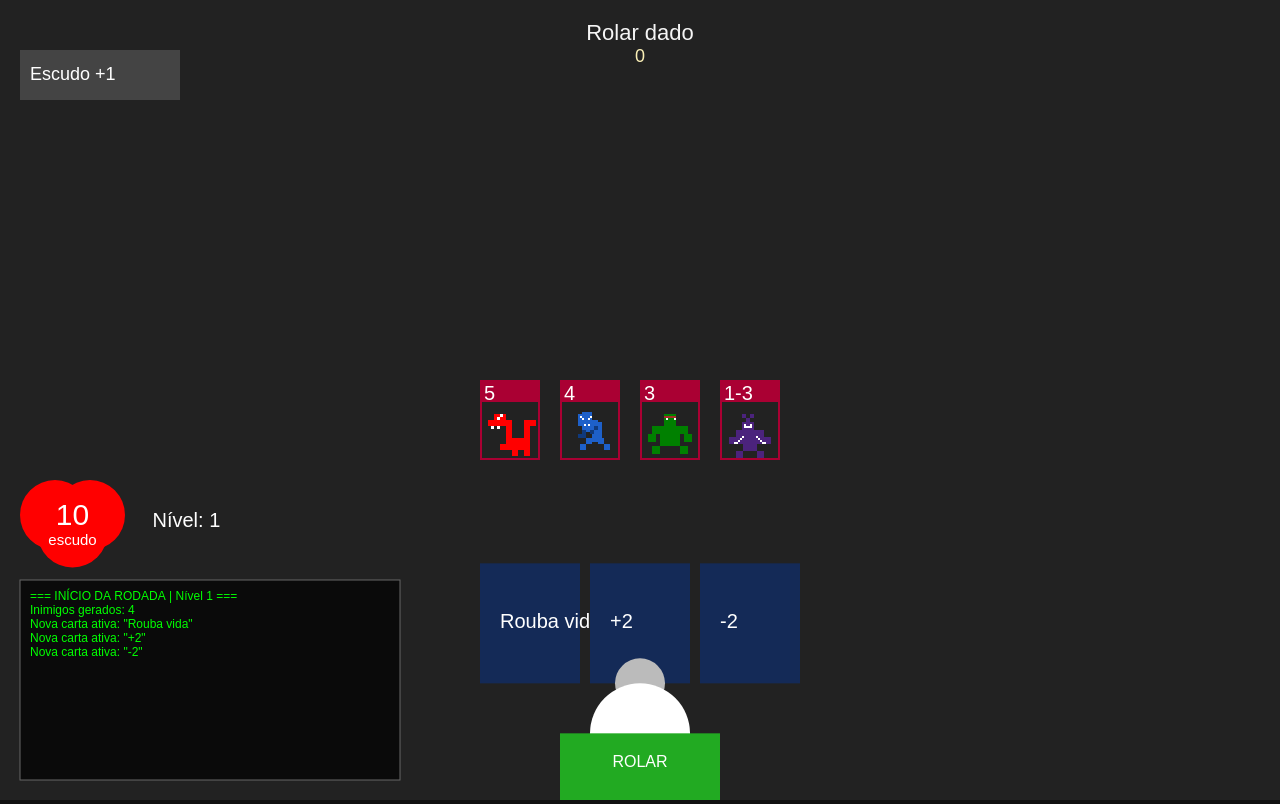
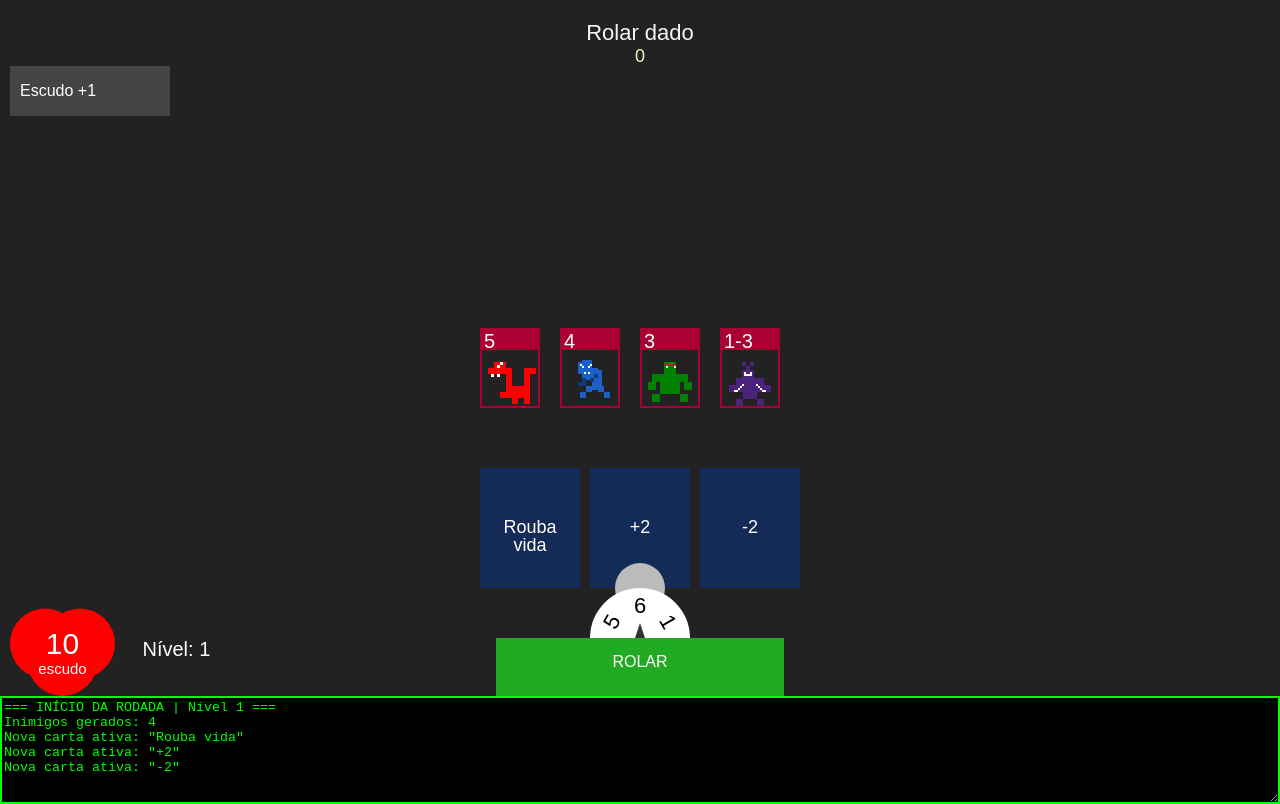
Before and after one commit to JoaoMarra/RogueNRoll, a plain HTML site: page index.html in a window 1280 px wide. Drawn offline with Linux system fonts and the light colour scheme.

Commit message:
visual fixes

```diff
--- a/index.html
+++ b/index.html
@@ -2,6 +2,7 @@
 <html lang="pt-br">
 <head>
   <meta charset="UTF-8">
+  <meta name="viewport" content="width=device-width, initial-scale=1.0">
   <title>Rogue N'Roll</title>
   <style>
     body {
@@ -15,16 +16,29 @@
   </style>
 </head>
 <body>
-
+  <div style="display: flex; flex-direction:column;">
     <canvas id="game"></canvas>
+    <textarea id="log" readonly style="background:#000; color: #0f0; border-color: #0f0; border-style: solid; border-width: 2px; height: 100px;"></textarea>
+  </div>
+</body>
 
 <script>
   const canvas = document.getElementById("game");
   const ctx = canvas.getContext("2d");
+  const logArea = document.getElementById("log");
+
+  const GAME_WIDTH = 800;
+  const GAME_HEIGHT = 600;
+  const BUTTON_HEIGHT = 50
+
+  var VERTICAL = canvas.width < canvas.height;
+  var BUTTON_H_SCALED = BUTTON_HEIGHT * canvas.height/GAME_HEIGHT;
 
   function resize() {
     canvas.width = window.innerWidth;
-      canvas.height = window.innerHeight;
+    canvas.height = window.innerHeight-logArea.clientHeight;
+    VERTICAL = canvas.width < canvas.height;
+    BUTTON_H_SCALED = BUTTON_HEIGHT * canvas.height/GAME_HEIGHT;
   }
   window.addEventListener("resize", resize);
   resize();
@@ -38,6 +52,9 @@
     console.log("[GAME]", text);
     logLines.push(text);
     if (logLines.length > MAX_LOGS) logLines.shift();
+
+    logArea.value = [...logLines].join("\n");
+    logArea.scrollTop = logArea.scrollHeight;
   }
 
 /* ================== CONTEXT ================== */
@@ -58,8 +75,6 @@
 
 /* ================== UTILS ================== */
 
-    const GAME_WIDTH = 800
-    const GAME_HEIGHT = 600
   const BACKGROUND_COLOR = '#222'
 
   const rand = (a,b)=>Math.floor(Math.random()*(b-a+1))+a;
@@ -78,21 +93,20 @@
   const END_TURN_TIME = 2
   const END_ROUND_TIME = 3
 
-    const BUTTON_HEIGHT = 50
   const BUTTONS = [
-      { x:350,y:550,w:100,name:()=>"ROLAR",status:()=>context.phase.name==="roll",
+    { x:310,y:550,w:180,name:()=>"ROLAR",status:()=>context.phase.name==="roll",
       color:'#2a2',
       effect:()=>{
         rollPlayer(context)
       }
     },
-      { x:350,y:550,w:100,name:()=>"ATACAR",status:()=>context.phase.name==="decision",
+    { x:310,y:550,w:180,name:()=>"ATACAR",status:()=>context.phase.name==="decision",
       color:'#2a2',
       effect:()=>{
         resolveTurn(context)
       }
     },
-      { x:350,y:550,w:100,name:(ctx)=>`DEFENDER ${ctx.enemyRoll}`,status:()=>context.phase.name==="enemy",
+    { x:310,y:550,w:180,name:(ctx)=>`DEFENDER ${ctx.enemyRoll}`,status:()=>context.phase.name==="enemy",
     color:'#c70a0a',
     effect:()=>{
       resolveEnemyTurn(context)
@@ -101,6 +115,7 @@
 ]
 var DESCRIPTION = null;
 var SCORE = 0;
+const ENEMY_POINT = 15;
 
 /* ================== CARDS ================== */
 const AC_CARDS = [
@@ -298,7 +313,6 @@
     ctx.activeCards.splice(index,1,newActiveCard())
   }
 }
-
 newPassiveCard()
 startRound();
 
@@ -368,7 +382,7 @@
     }
   });
 
-      SCORE += ctx.turnKill*ctx.level*(50*ctx.turnKill);
+  SCORE += ctx.turnKill*ctx.level*(ENEMY_POINT*ctx.turnKill);
 
   context.enemies=context.enemies.filter(e=>e.hp>0);
 
@@ -424,6 +438,7 @@
       log(`Passiva ${p.name} ${p.amount}x:`, {before, after:ctx.enemyRoll});
     }
   });
+  ctx.enemyRoll=Math.max(ctx.enemyRoll,1);
 }
 
 function resolveEnemyTurn(ctx) {
@@ -459,11 +474,10 @@
     }
   }
 
-      const bhScaled = BUTTON_HEIGHT * canvas.height/GAME_HEIGHT;
   if(context.phase.name === "decision") {
     context.activeCards.forEach((c,i) => {
       const cx=canvas.width/2-160+i*110;
-          const cy=canvas.height-200-bhScaled;
+      const cy=canvas.height-200-BUTTON_H_SCALED;
       if(!c.used && x>cx && x<cx+100 && y>cy && y<cy+120) {
         if(context.playCards.includes(c)) {
           context.playCards=context.playCards.filter(item => item !== c)
@@ -500,8 +514,7 @@
   }
   i=0;
 
-      const bhScaled = BUTTON_HEIGHT * canvas.height/GAME_HEIGHT;
-      let c_b_y=canvas.height-170-bhScaled
+  let c_b_y=canvas.height-170-BUTTON_H_SCALED
   for(const c of context.activeCards) {
     const x=canvas.width/2-160+i*110;
     let y = c_b_y;
@@ -526,42 +539,39 @@
 
 /* ================== DRAW ================== */
 function draw() {
-      const bhScaled = BUTTON_HEIGHT * canvas.height/GAME_HEIGHT;
   ctx.clearRect(0,0,canvas.width,canvas.height);
   ctx.fillStyle=BACKGROUND_COLOR;
   ctx.fillRect(0,0,canvas.width,canvas.height);
-
-  // Phase label
-      ctx.font="22px Arial";
-      ctx.fillStyle="#f5f5f5";
-      let label=context.phase.desc;
-      ctx.fillText(label, canvas.width/2 - ctx.measureText(label).width/2, 40);
-      ctx.font="18px Arial";
-      ctx.fillStyle="#faefb6";
-      label=SCORE;
-      ctx.fillText(label, canvas.width/2 - ctx.measureText(label).width/2, 62);
+  let label;
 
   // Passives
   Object.values(context.passiveCards).forEach((p,i)=>{
+    let size = 5;
+    let line = Math.floor(i/size);
+    let x = 10 + line*170;
+    let y = 66+(i-size*line)*60;
     ctx.fillStyle="#444";
-        ctx.fillRect(20,50+i*60,160,50);
+    ctx.fillRect(x,y,160,50);
     ctx.fillStyle="white";
-        ctx.fillText(p.name,30,80+i*60);
+    ctx.fillText(p.name,x+10,y+30);
     if(p.amount > 1) {
       ctx.font="18px Arial";
       ctx.fillStyle="#400";
       ctx.beginPath();
-          ctx.arc(160, 75+i*60, 15, 0, 2 * Math.PI);
+      ctx.arc(x+140, y+25, 15, 0, 2 * Math.PI);
       ctx.fill();
       ctx.fillStyle="white";
-          ctx.fillText(p.amount,160-ctx.measureText(p.amount).width/2,80+i*60);
+      label = p.amount;
+      ctx.fillText(p.amount,x+140-ctx.measureText(p.amount).width/2,y+30);
       ctx.font="22px Arial";
     }
   });
 
   const previewValue = previewTurn(context).calcValue
   // Enemies
-      const e_line = 12;
+  let e_line = 12;
+  if(VERTICAL)
+    e_line = 4;
   let lines = context.enemies.length/e_line
   let e_b_y = canvas.height/2-60*lines;
   context.enemies.forEach((e,i)=>{
@@ -573,7 +583,8 @@
   });
 
   // Active cards
-      let c_b_y=canvas.height-170-bhScaled
+  ctx.font="18px Arial";
+  let c_b_y=canvas.height-170-BUTTON_H_SCALED
   let fColor = "#3366cc";
   if(context.phase.name != "decision") {
     fColor = "#142a57";
@@ -592,37 +603,31 @@
     ctx.fillStyle=c.used?"#555":fColor;
     ctx.fillRect(cx,cy,100,120);
     ctx.fillStyle="white";
-        ctx.fillText(c.name,cx+20,cy+65);
+    const names = c.name.split(" ");
+    names.forEach((name,i)=> {
+      ctx.fillText(name,cx+50-ctx.measureText(name).width/2,cy+65+i*18);
+    });
+
   });
 
   // ROLLs
   ctx.fillStyle = "#bbb";
   ctx.beginPath();
-      ctx.arc(canvas.width/2, canvas.height-50-bhScaled, 25, 0, 2 * Math.PI);
+  ctx.arc(canvas.width/2, canvas.height-50-BUTTON_H_SCALED, 25, 0, 2 * Math.PI);
   ctx.fill();
-      ctx.fillStyle = "#fff";
-      ctx.beginPath();
-      ctx.arc(canvas.width/2, canvas.height-bhScaled, 50, 0, 2 * Math.PI);
-      ctx.fill();
+  drawDice(previewValue);
 
   if(context.rollValue) {
     ctx.font="18px Arial";
     ctx.fillStyle="#777";
     label=context.rollValue;
-        ctx.fillText(label, canvas.width/2 - ctx.measureText(label).width/2, canvas.height-55-bhScaled);
-      }
-
-      if(previewValue) {
-        ctx.font="22px Arial";
-        ctx.fillStyle="#000";
-        label=previewValue;
-        ctx.fillText(label, canvas.width/2 - ctx.measureText(label).width/2, canvas.height-20-bhScaled);
+    ctx.fillText(label, canvas.width/2 - ctx.measureText(label).width/2, canvas.height-55-BUTTON_H_SCALED);
   }
 
   // LIFE
   const size = 35;
-      const lx = 20+size+size/2;
-      const ly = canvas.height-250-size;
+  const lx = 10+size+size/2;
+  const ly = canvas.height-size*1.5;
   ctx.fillStyle = "red"
   ctx.beginPath();
   ctx.arc(lx-size/2, ly, size, 0, 2 * Math.PI);
@@ -639,33 +644,29 @@
   ctx.fillStyle="#fff";
   shieldLabel="escudo";
   ctx.fillText(shieldLabel,lx-ctx.measureText(shieldLabel).width/2,ly+30);
+
   ctx.font="20px Arial";
+  if(VERTICAL)
+    ctx.fillText(`Nível: ${context.level}`,canvas.width-100,ly+12);
+  else
     ctx.fillText(`Nível: ${context.level}`,lx+size*2+10,ly+12);
 
+  // Phase label
+  ctx.font="22px Arial";
+  ctx.fillStyle="#f5f5f5";
+  label=context.phase.desc;
+  ctx.fillText(label, canvas.width/2 - ctx.measureText(label).width/2, 40);
+  ctx.font="18px Arial";
+  ctx.fillStyle="#faefb6";
+  label=SCORE;
+  ctx.fillText(label, canvas.width/2 - ctx.measureText(label).width/2, 62);
+
   // BUTTONS
-      ctx.font="16px Arial";
   for(let btn of BUTTONS) {
     if(btn.status()) {
       drawBtn(btn);
     }
   }
-
-  // LOG PANEL
-      const logX = 20;
-      const logY = canvas.height - 220;
-      const logW = 380;
-      const logH = 200;
-
-      ctx.fillStyle="rgba(0,0,0,0.7)";
-      ctx.fillRect(logX, logY, logW, logH);
-      ctx.strokeStyle="#666";
-      ctx.strokeRect(logX, logY, logW, logH);
-
-      ctx.font="12px Arial";
-      ctx.fillStyle="#0f0";
-      logLines.slice(-12).forEach((line,i)=>{
-        ctx.fillText(line, logX+10, logY+20+i*14);
-      });
 
   // GAME OVER
   if(context.phase && context.phase.name==="gameover") {
@@ -716,16 +717,46 @@
 
 function drawBtn(btn) {
   ctx.fillStyle = btn.color;
-      const scaledX = btn.x * canvas.width/GAME_WIDTH;
-      const scaledY = btn.y * canvas.height/GAME_HEIGHT;
-      const scaledW = btn.w * canvas.width/GAME_WIDTH;
-      const scaledH = BUTTON_HEIGHT * canvas.height/GAME_HEIGHT;
+  const scaledX = btn.x * canvas.width / GAME_WIDTH;
+  const scaledY = btn.y * canvas.height / GAME_HEIGHT;
+  const scaledW = btn.w * canvas.width / GAME_WIDTH;
+  const scaledH = BUTTON_HEIGHT * canvas.height / GAME_HEIGHT;
 
   ctx.fillRect(scaledX,scaledY,scaledW,scaledH);
   ctx.fillStyle="white";
+  ctx.font="16px Arial";
   const label=btn.name(context);
-      const measure = ctx.measureText(label);
-      ctx.fillText(label,scaledX + scaledW/2 - measure.width/2, scaledY + scaledH/2);
+  const labels = btn.name(context).split(" ");
+  labels.forEach((label,i)=> {
+    ctx.fillText(label,scaledX + scaledW/2 - ctx.measureText(label).width/2, scaledY + scaledH/2 + i*18);
+  });
+}
+
+function drawDice(number) {
+  ctx.fillStyle = "#fff";
+  ctx.beginPath();
+  ctx.arc(canvas.width/2, canvas.height-BUTTON_H_SCALED, 50, 0, 2 * Math.PI);
+  ctx.fill();
+
+  const values = [1,2,3,4,5,6];
+  ctx.font="22px Arial";
+  ctx.fillStyle="#000";
+  const angle = 360/values.length;
+  values.forEach((v,i)=> {
+  ctx.save();
+  ctx.translate(canvas.width/2, canvas.height-BUTTON_H_SCALED);
+  ctx.rotate(angle * (i-(number-1)) * Math.PI/180);
+  ctx.fillText(v,0-ctx.measureText(v).width/2,-25);
+  ctx.restore();
+  });
+
+  ctx.fillStyle = "#333";
+  ctx.beginPath();
+  ctx.moveTo(canvas.width/2-5, canvas.height-BUTTON_H_SCALED);
+  ctx.lineTo(canvas.width/2+5, canvas.height-BUTTON_H_SCALED);
+  ctx.lineTo(canvas.width/2, canvas.height-BUTTON_H_SCALED-15);
+  ctx.closePath();
+  ctx.fill();
 }
 
 requestAnimationFrame(draw);
```
Lines whose indentation alone changed are shown as unchanged.
